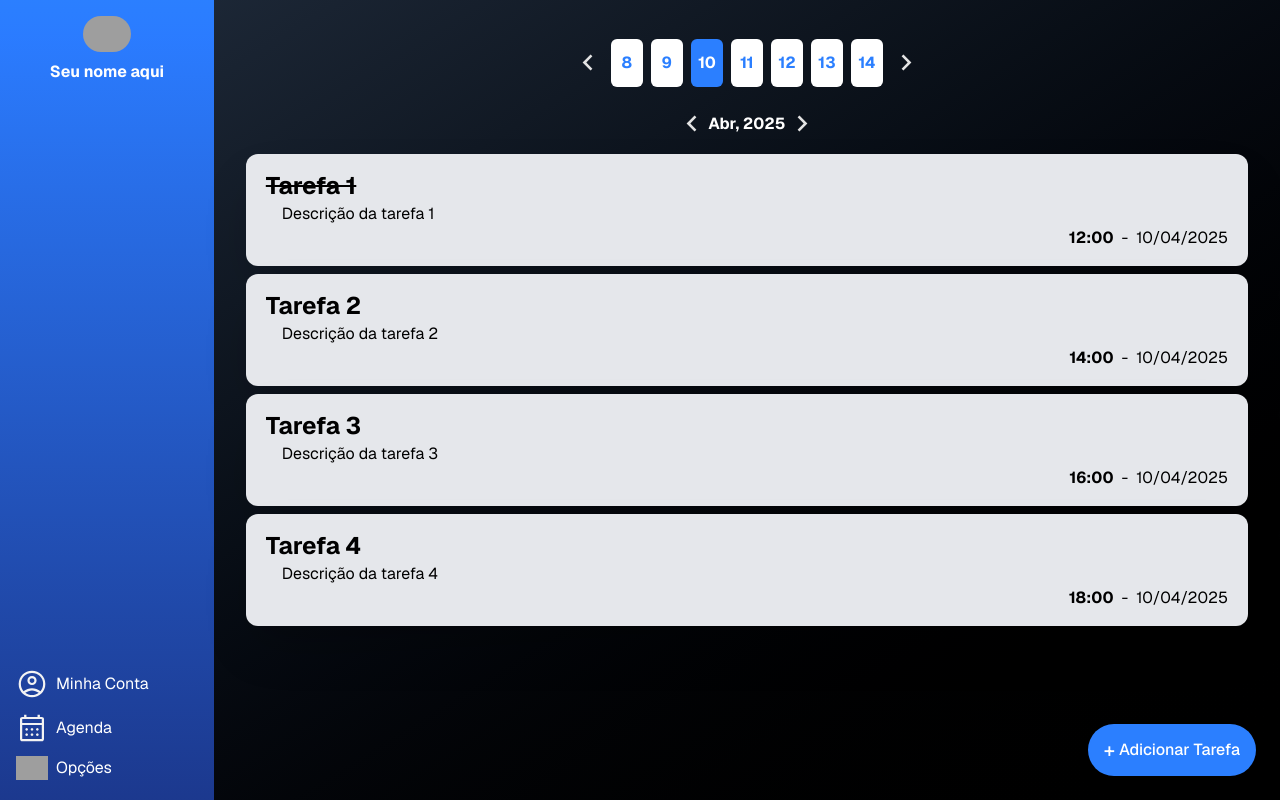
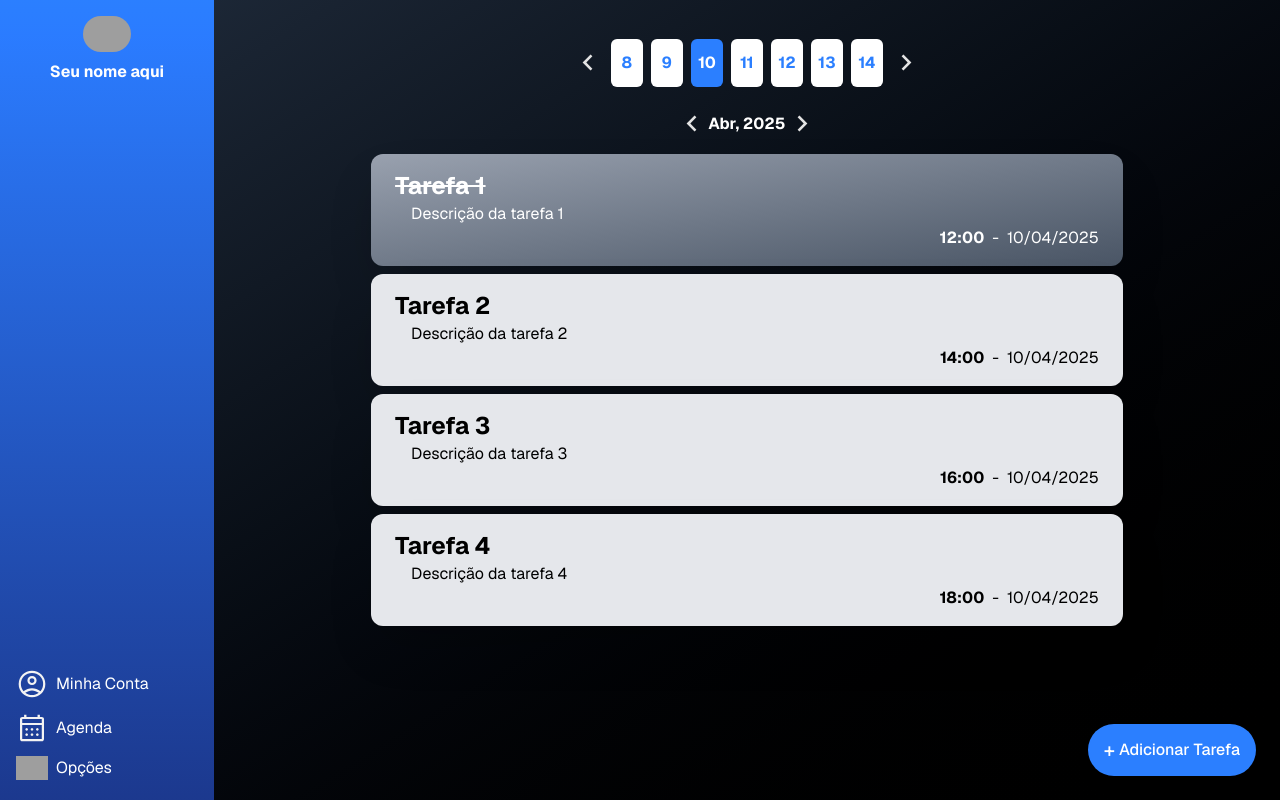
Before and after one commit to yanchagas04/MelembraAI, a Next.js app: page / in a window 1280 px wide. Built offline with nearby package versions, Linux system fonts and the light colour scheme; grey boxes are pictures that could not be loaded.

Commit message:
feat: Tarefa conclúida muda cor, inverter posicionaamento dos botões das tarefas e ajustando os widths

```diff
--- a/src/components/Tarefas/TarefaCard.tsx
+++ b/src/components/Tarefas/TarefaCard.tsx
@@ -16,7 +16,7 @@ export default function TarefaCard(props: Tarefa){
         tarefasC.tarefas.find(t => t.id === props.id)!.concluida = checked
     }, [checked])
     return (
-        <div className="flex flex-row gap-1 w-full rounded-xl bg-gray-200 shadow-2xl hover:bg-gray-300 hover:scale-[101%] transition-all ease-in-out duration-300 p-4 text-black" onMouseEnter={() => setHovered(true)} onMouseLeave={() => setHovered(false)}>
+        <div className={`flex flex-row-reverse gap-2 w-full md:w-3/4 rounded-xl ${checked ? "bg-gradient-to-br from-gray-400 to-gray-600 text-white" : "bg-gray-200"} shadow-2xl hover:bg-gray-300 hover:scale-[101%] transition-all ease-in-out duration-300 p-4 text-black`} onMouseEnter={() => setHovered(true)} onMouseLeave={() => setHovered(false)}>
             <div className={`${hovered ? "w-8" : "w-0"} flex flex-col gap-2 items-center justify-center transition-all ease-in-out duration-300 h-full`}>
                 <button className="cursor-pointer hover:bg-gray-400 rounded-full p-1 transition-all ease-in-out duration-300 items-center"><img src={editIcon.src} alt="edit" className="w-8"/></button>
                 <button className="cursor-pointer hover:bg-red-500 rounded-full p-1 transition-all ease-in-out duration-300 items-center" onMouseEnter={() => setDeleteH(true)} onMouseLeave={() => setDeleteH(false)} onClick={() => {
--- a/src/components/Tarefas/Tarefas.tsx
+++ b/src/components/Tarefas/Tarefas.tsx
@@ -12,7 +12,7 @@ export default function Tarefas() {
         tarefasC.setTarefas(tarefasC.tarefas);
     }, [tarefasC.tarefas]);
     return (
-        <div id="tarefas" className="flex flex-col gap-2 w-full">
+        <div id="tarefas" className="flex flex-col items-center gap-2 w-full">
             {tarefas.map((tarefa) => tarefa.data.split("-")[1] === data.dia.toString() && tarefa.data.split("-")[2] === (data.mes + 1).toString()
             && <TarefaCard key={tarefa.id} {...tarefa} />)}
         </div>
```
